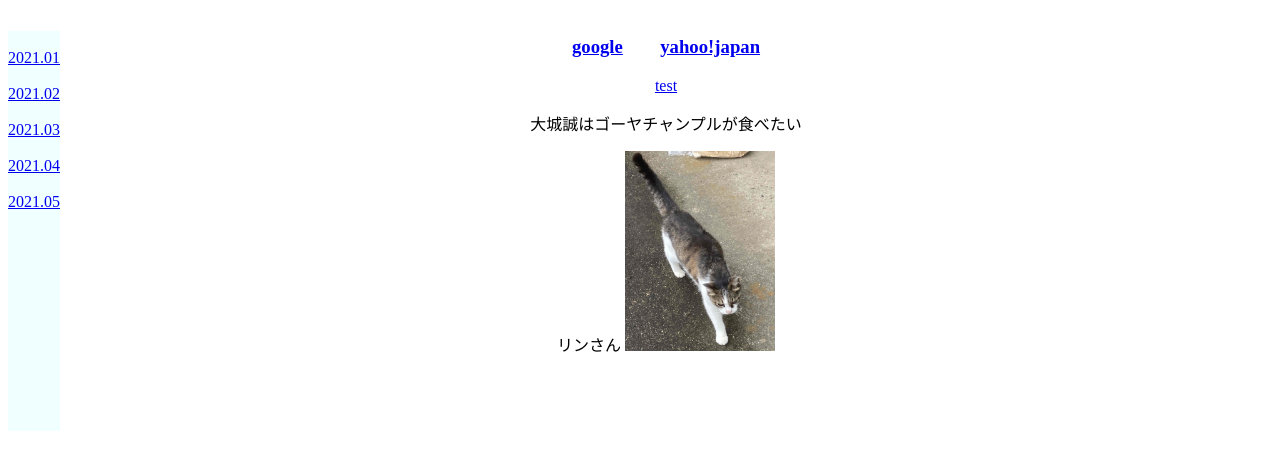
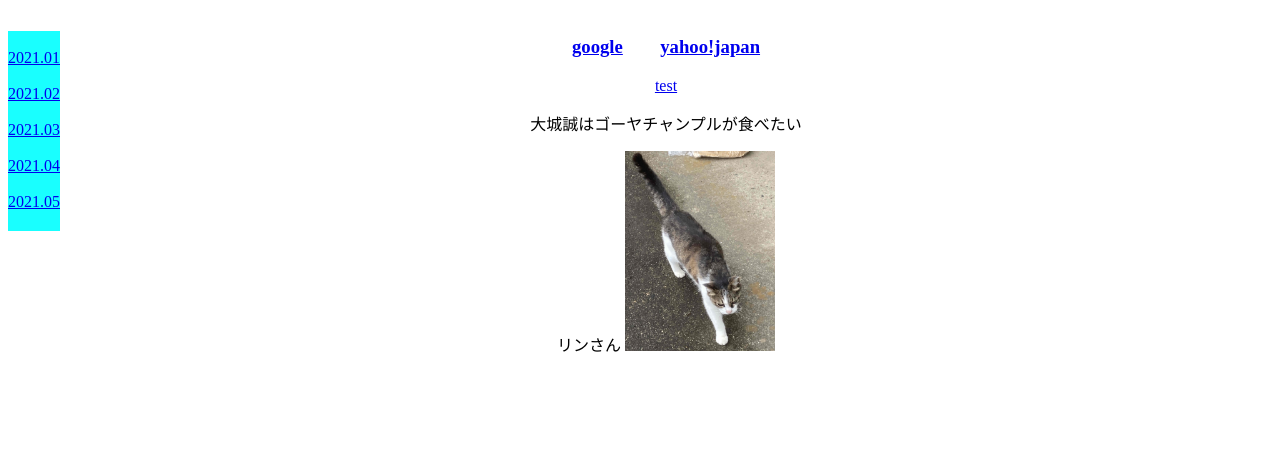
Before and after one commit to 1712200405/1712200405.github.io, a plain HTML site: page index.html in a window 1280 px wide. Shown: the part 314-784 px from the top of the page. Drawn offline with Linux system fonts and the light colour scheme.

Commit message:
Update test.css

```diff
--- a/test.css
+++ b/test.css
@@ -13,7 +13,8 @@
 .example{
     float: left;
     list-style: none;
-    height: 400px;
+    height: 200px;
     weight: 200px;
-    background-color: rgba(240, 255, 255, 1.0);
+    background-color: rgba(0, 255, 255, 0.9);
+    border: 3pix solid;
 }
```
